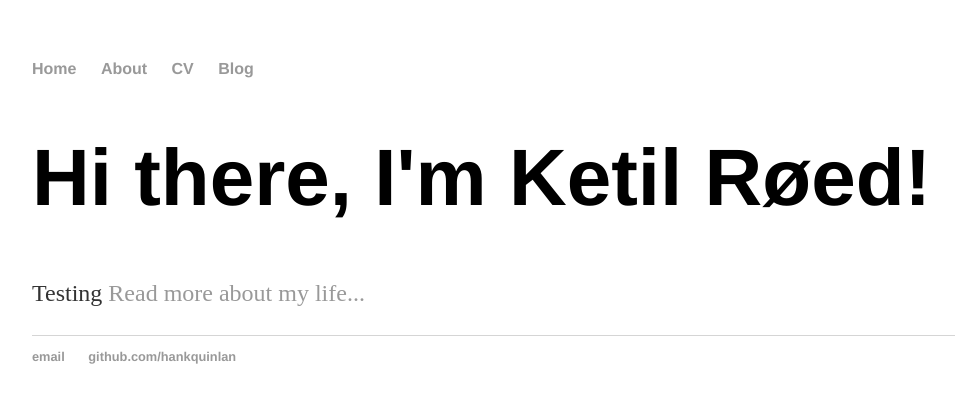
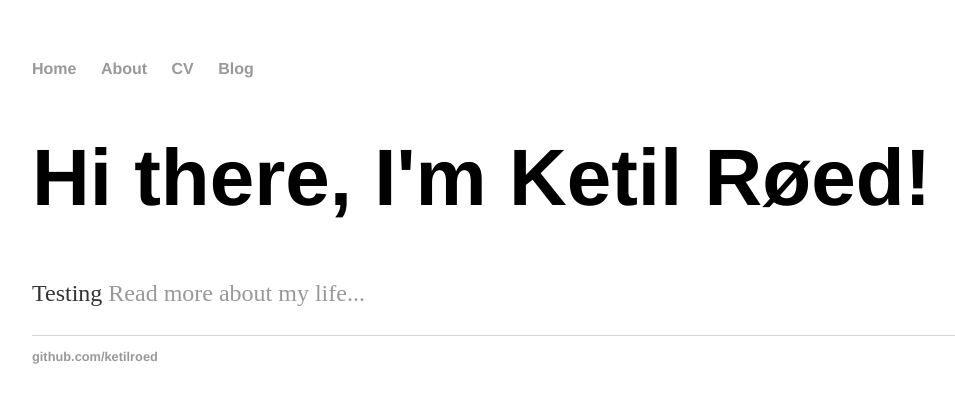
Before and after one commit to ketilroed/ketilroed.github.io, a plain HTML site: page index.html in a window 1280 px wide. Shown: the whole page, without its empty margins (32-987 px from the left). Drawn offline with Linux system fonts and the light colour scheme.

Commit message:
Update index.html

```diff
--- a/index.html
+++ b/index.html
@@ -22,8 +22,8 @@
 		</div><!-- /.container -->
 		<footer>
     		<ul>
-        		<li><a href="mailto:hankquinlanhub@gmail.com">email</a></li>
-        		<li><a href="https://github.com/hankquinlan">github.com/hankquinlan</a></li>
+
+        		<li><a href="https://github.com/ketilroed">github.com/ketilroed</a></li>
 			</ul>
 		</footer>
 	</body>
```
